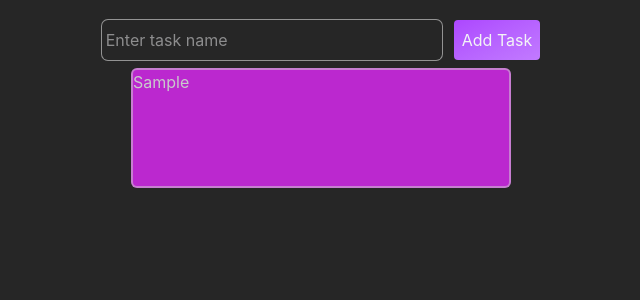
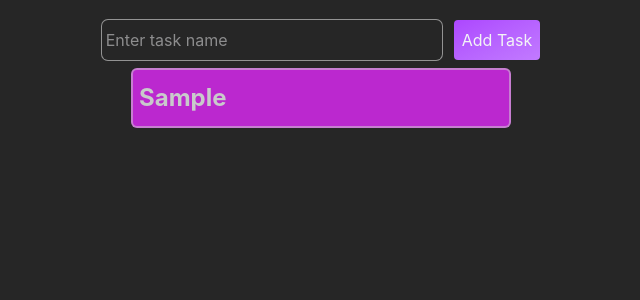
Before and after one commit to mhmdnyb/todolist-react, a React (Vite) app in the folder todolist-project/: page / in a window 1280 px wide. Both pictures are taken after typing "Sample" into the empty fields and a click on the button "Add Task". Shown: the top 300 px of the page, without its empty margins (319-959 px from the left). Built offline with nearby package versions, Linux system fonts and the light colour scheme.

Commit message:
add improvement to task componenet

```diff
--- a/todolist-project/src/Task.jsx
+++ b/todolist-project/src/Task.jsx
@@ -1,9 +1,9 @@
 function Task({ title }) {
   return (
-    <label htmlFor={title} className="group w-95 h-30 cursor-pointer">
+    <label htmlFor={title} className="group cursor-pointer">
       <input type="checkbox" name={title} id={title} className="sr-only" />
-      <div className="group-has-checked:bg-fuchsia-700 bg-fuchsia-500 opacity-80 backdrop-blur-2xl transition-colors w-95 h-30 rounded-md border-2 border-white/50">
-        <h1>{title}</h1>
+      <div className="group-has-checked:bg-fuchsia-700 bg-fuchsia-500 opacity-80 backdrop-blur-2xl transition-colors w-95 h-fit rounded-md border-2 border-white/50 py-3 px-1.5">
+        <h1 className="text-2xl font-bold capitalize">{title}</h1>
       </div>
     </label>
   );
--- a/todolist-project/src/output.css
+++ b/todolist-project/src/output.css
@@ -16,6 +16,9 @@
     --color-white: #fff;
     --spacing: 0.25rem;
     --container-2xl: 42rem;
+    --text-2xl: 1.5rem;
+    --text-2xl--line-height: calc(2 / 1.5);
+    --font-weight-bold: 700;
     --radius-sm: 0.25rem;
     --radius-md: 0.375rem;
     --blur-2xl: 40px;
@@ -201,6 +204,9 @@
   .h-30 {
     height: calc(var(--spacing) * 30);
   }
+  .h-fit {
+    height: fit-content;
+  }
   .w-2xl {
     width: var(--container-2xl);
   }
@@ -289,6 +295,12 @@
     --tw-gradient-to: var(--color-purple-400);
     --tw-gradient-stops: var(--tw-gradient-via-stops, var(--tw-gradient-position), var(--tw-gradient-from) var(--tw-gradient-from-position), var(--tw-gradient-to) var(--tw-gradient-to-position));
   }
+  .px-1 {
+    padding-inline: var(--spacing);
+  }
+  .px-1\.5 {
+    padding-inline: calc(var(--spacing) * 1.5);
+  }
   .px-2 {
     padding-inline: calc(var(--spacing) * 2);
   }
@@ -298,11 +310,28 @@
   .py-2 {
     padding-block: calc(var(--spacing) * 2);
   }
+  .py-3 {
+    padding-block: calc(var(--spacing) * 3);
+  }
   .pl-1 {
     padding-left: var(--spacing);
   }
+  .text-2xl {
+    font-size: var(--text-2xl);
+    line-height: var(--tw-leading, var(--text-2xl--line-height));
+  }
+  .font-bold {
+    --tw-font-weight: var(--font-weight-bold);
+    font-weight: var(--font-weight-bold);
+  }
   .text-gray-100 {
     color: var(--color-gray-100);
+  }
+  .capitalize {
+    text-transform: capitalize;
+  }
+  .uppercase {
+    text-transform: uppercase;
   }
   .underline {
     text-decoration-line: underline;
@@ -433,6 +462,10 @@
   syntax: "<length-percentage>";
   inherits: false;
   initial-value: 100%;
+}
+@property --tw-font-weight {
+  syntax: "*";
+  inherits: false;
 }
 @property --tw-shadow {
   syntax: "*";
@@ -612,6 +645,7 @@
       --tw-gradient-from-position: 0%;
       --tw-gradient-via-position: 50%;
       --tw-gradient-to-position: 100%;
+      --tw-font-weight: initial;
       --tw-shadow: 0 0 #0000;
       --tw-shadow-color: initial;
       --tw-shadow-alpha: 100%;
```
